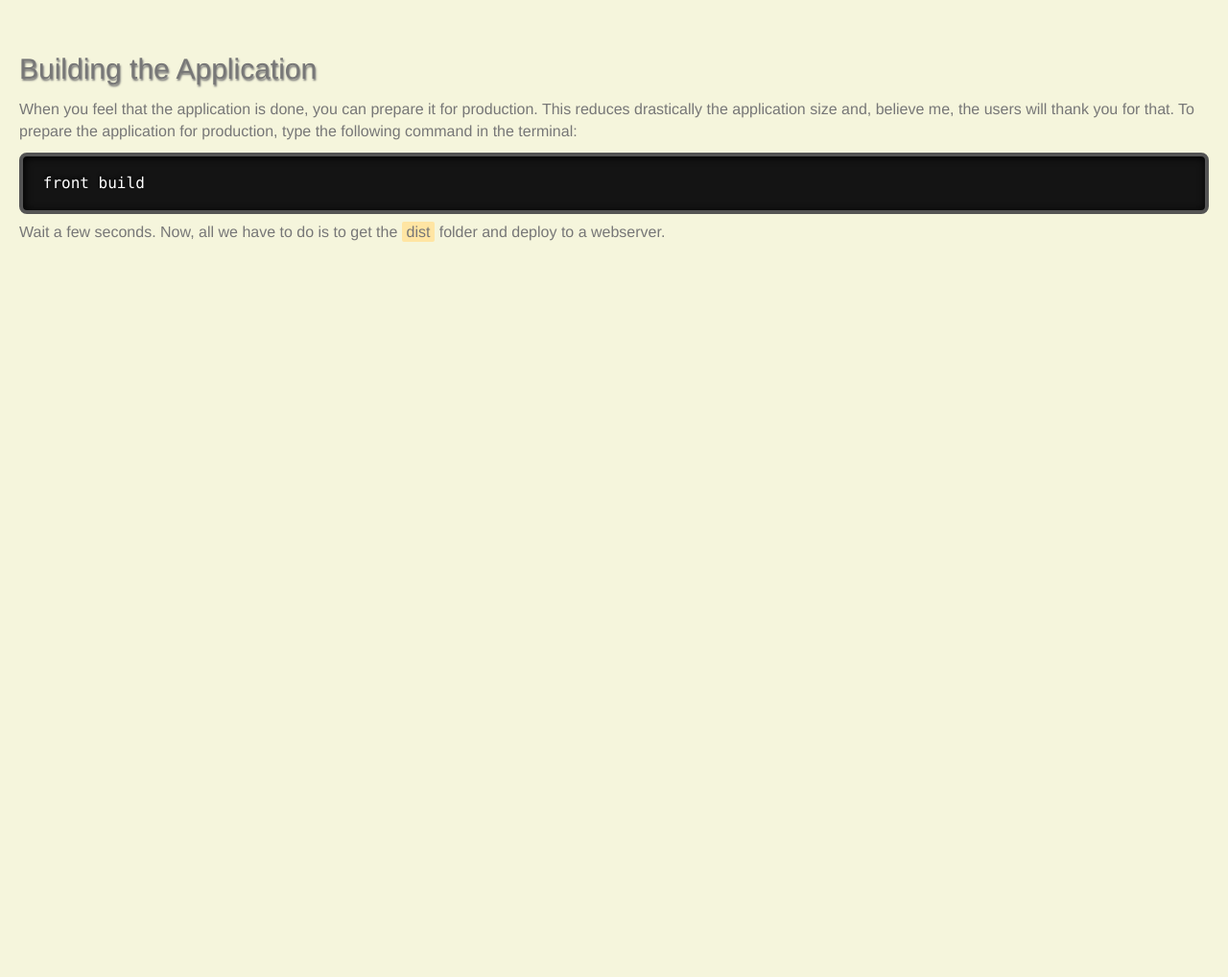
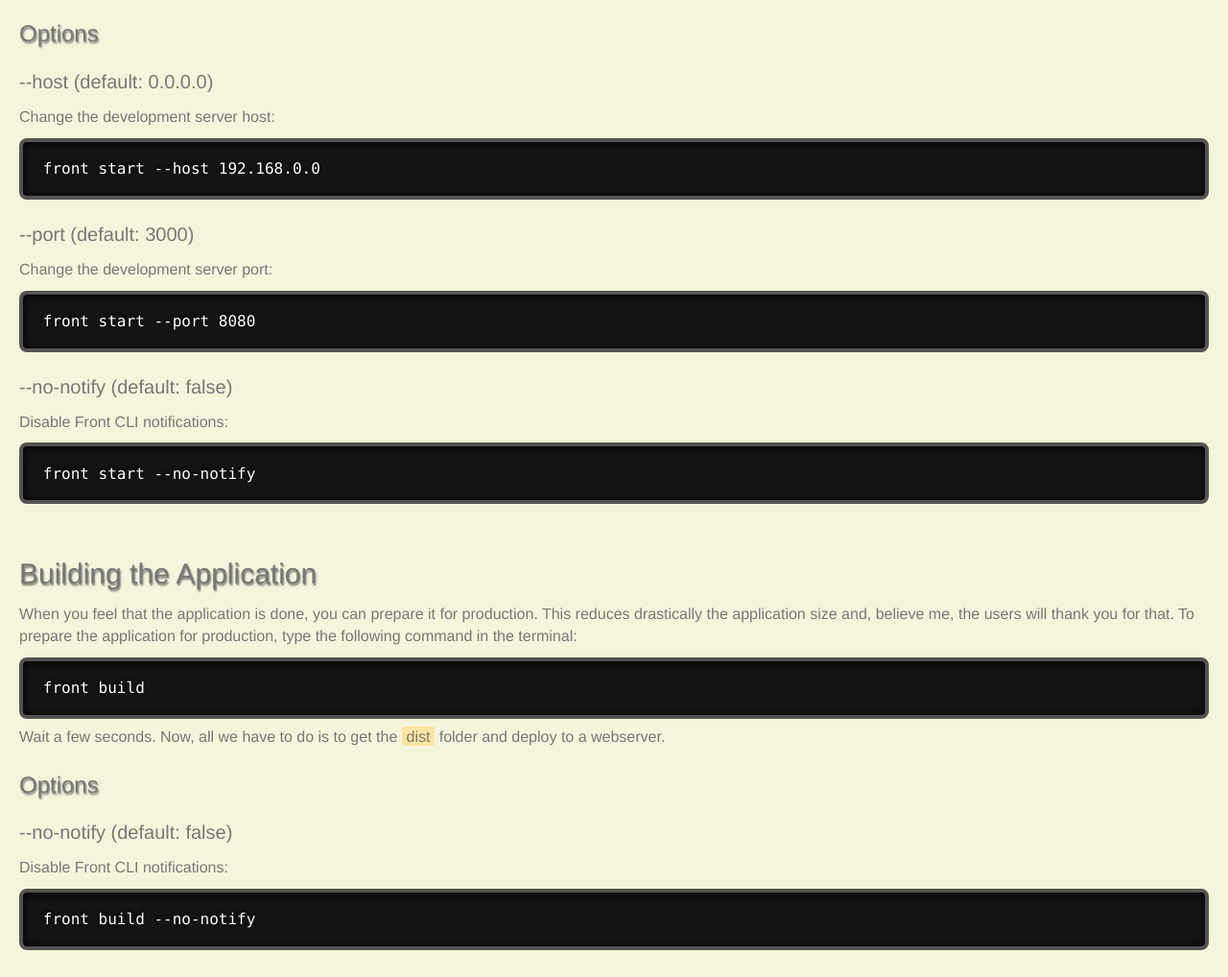
Before and after one commit to front-cli/front-cli.github.io, a plain HTML site: page index.html in a window 1280 px wide. Shown: the part 1690-2708 px from the top of the page at 96% size. Before the commit the page ends 1974 px from the top, so only its background shows below. Drawn offline with Linux system fonts and the light colour scheme.

Commit message:
document task options

```diff
--- a/assets/css/style.css
+++ b/assets/css/style.css
@@ -45,6 +45,6 @@ section:first-child .content {
 	background: #1abc9c;
 }
 
-h3 {
+h3, h4 {
 	text-shadow: 1px 2px 2px #777;
 }
--- a/index.html
+++ b/index.html
@@ -28,7 +28,7 @@
 			<pre><code class="language-bash">npm install -g front-cli</code></pre>
 
 			<p>
-				After the installation the <span class="highlight">front</span> command would be available. To confirm that, type the following command in the terminal to see a list with the available front tasks:
+				After the installation the <span class="highlight">front</span> command will be available. To confirm that, type the following command in the terminal to see a list with the available front tasks:
 			</p>
 
 			<pre><code class="language-bash">front</code></pre>
@@ -39,7 +39,6 @@
 			<h3>Creating the Application</h3>
 
 			<p>Let's create our first front application! Our application will be called <span class="highlight">awesomeApp</span>. Type the following command in the terminal to create our application:</p>
-			<!-- <p>Type the following command in the terminal to create a new front application, replacing <span class="highlight">applicationName</span> with the name of the application:</p> -->
 
 			<pre><code class="language-bash">front init awesomeApp</code></pre>
 
@@ -66,6 +65,26 @@
 				Now open the address <a href="http://localhost:3000">http://localhost:3000</a> in the browser and you'll see our application running! Change some code in the application and see the browser. The browser refresh automatically!
 			</p>
 
+			<h4>Options</h4>
+
+			<h5>--host (default: 0.0.0.0)</h5>
+
+			<p>Change the development server host:</p>
+
+			<pre><code class="language-bash">front start --host 192.168.0.0</code></pre>
+
+			<h5>--port (default: 3000)</h5>
+
+			<p>Change the development server port:</p>
+
+			<pre><code class="language-bash">front start --port 8080</code></pre>
+
+			<h5>--no-notify (default: false)</h5>
+
+			<p>Disable Front CLI notifications:</p>
+
+			<pre><code class="language-bash">front start --no-notify</code></pre>
+
 			<br>
 
 			<!-- build task -->
@@ -78,6 +97,14 @@
 			<pre><code class="language-bash">front build</code></pre>
 
 			<p>Wait a few seconds. Now, all we have to do is to get the <span class="highlight">dist</span> folder and deploy to a webserver.</p>
+
+			<h4>Options</h4>
+
+			<h5>--no-notify (default: false)</h5>
+
+			<p>Disable Front CLI notifications:</p>
+
+			<pre><code class="language-bash">front build --no-notify</code></pre>
 		</div>
 	</section>
 
```
